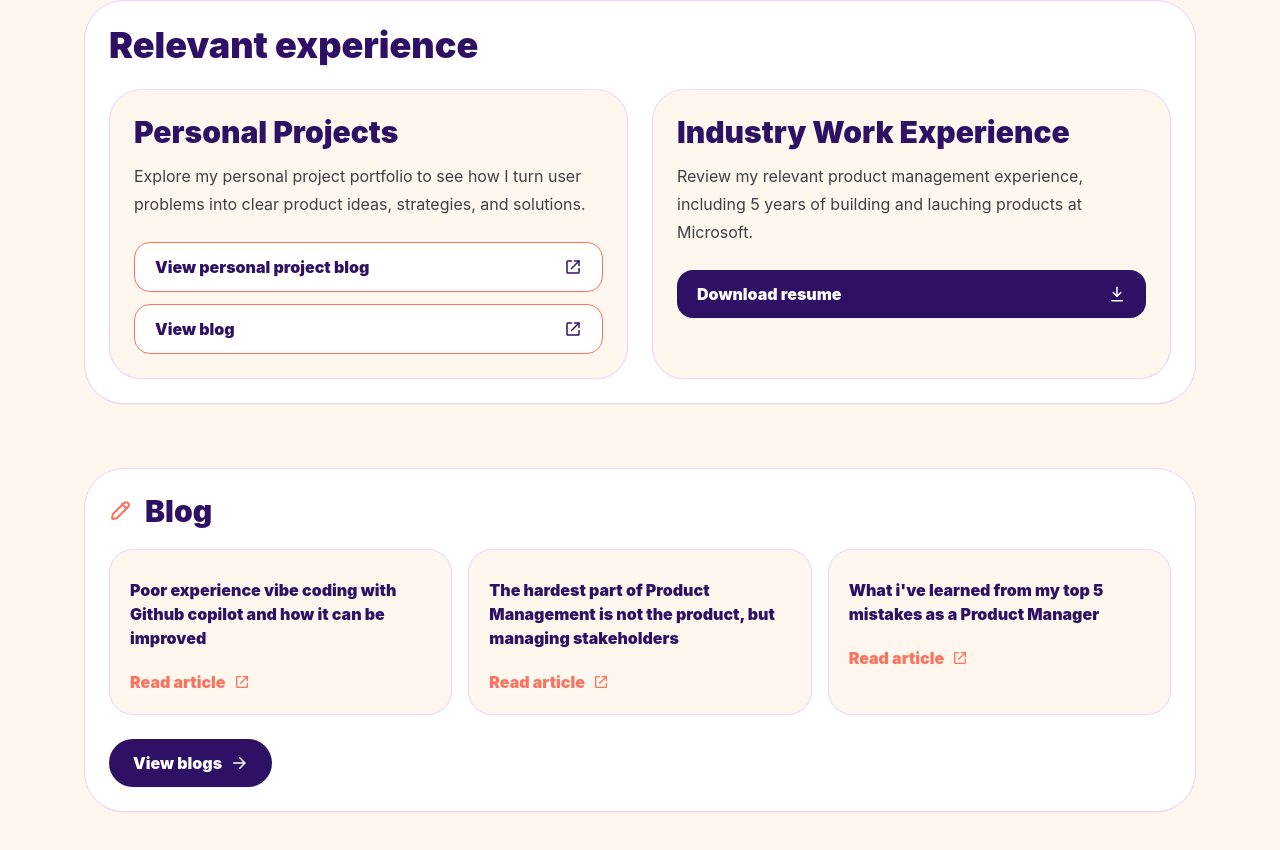
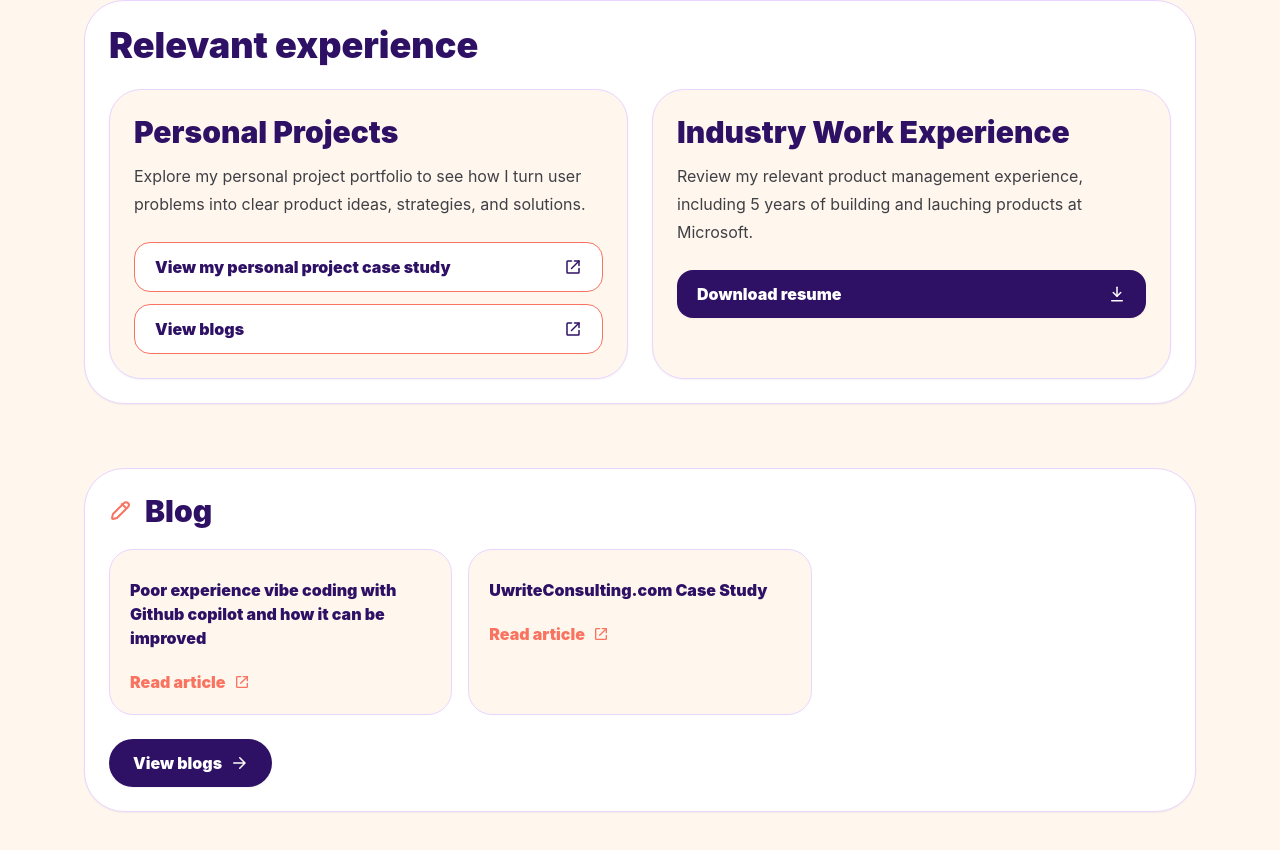
Before and after one commit to keneisha-wiggan/keneishawiggan.com, a React (Vite) app: page / in a window 1280 px wide. Shown: the part 1147-1997 px from the top of the page. Built offline with nearby package versions, Linux system fonts and the light colour scheme.

Commit message:
Update resume and site assets

```diff
--- a/src/App.jsx
+++ b/src/App.jsx
@@ -78,13 +78,13 @@ const blogs = [
     url: "https://blog.keneishawiggan.com/why-vs-code-copilot-is-poor-and-how-it-can-be-improved/",
   },
   {
-    title: "The hardest part of Product Management is not the product, but managing stakeholders",
-    url: "PASTE-SECOND-BLOG-LINK-HERE",
+    title: "UwriteConsulting.com Case Study",
+    url: "https://blog.keneishawiggan.com/uwriteconsulting-com-case-study/",
   },
-  {
-    title: "What i've learned from my top 5 mistakes as a Product Manager",
-    url: "PASTE-THIRD-BLOG-LINK-HERE",
-  },
+  //{
+ //   title: "What i've learned from my top 5 mistakes as a Product Manager",
+   // url: "PASTE-THIRD-BLOG-LINK-HERE",
+ // },
 ];
 
 const brandBadges = [
@@ -381,12 +381,12 @@ Explore my personal project portfolio to see how I turn user problems into clear
 
           <div className="mt-6 space-y-3">
             <a
-              href="https://blog.keneishawiggan.com/why-vs-code-copilot-is-poor-and-how-it-can-be-improved/"
+              href="https://blog.keneishawiggan.com/uwriteconsulting-com-case-study/"
               target="_blank"
               rel="noreferrer"
               className="flex w-full items-center justify-between rounded-2xl border border-[#F97360] bg-white px-5 py-3 font-black text-[#2E1065] transition hover:-translate-y-0.5 hover:bg-[#FFF1ED] focus:outline-none focus:ring-4 focus:ring-[#F97360]/30"
             >
-              View personal project blog
+              View my personal project case study
               <Icon name="external" size={18} />
             </a>
 
@@ -396,7 +396,7 @@ Explore my personal project portfolio to see how I turn user problems into clear
               rel="noreferrer"
               className="flex w-full items-center justify-between rounded-2xl border border-[#F97360] bg-white px-5 py-3 font-black text-[#2E1065] transition hover:-translate-y-0.5 hover:bg-[#FFF1ED] focus:outline-none focus:ring-4 focus:ring-[#F97360]/30"
             >
-              View blog
+              View blogs
               <Icon name="external" size={18} />
             </a>
           </div>
```
Also changed, not shown: 2 other files (tests, documents, lock files or other folders).
